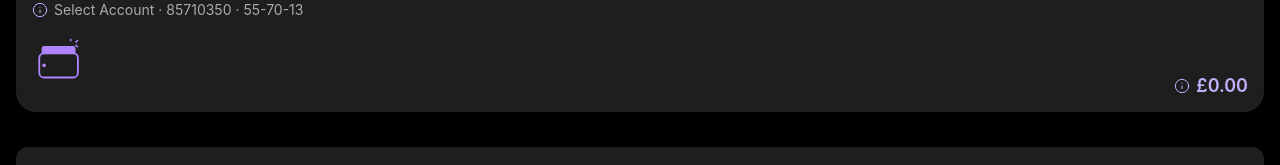
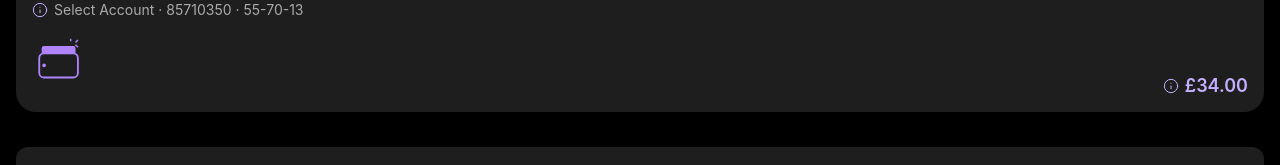
Before and after one commit to tetrisTESTER22/NatWest-clone, a React (Create React App) app in the folder mobile-bank-app/: page /account in a window 1280 px wide. Shown: the part 115-280 px from the top of the page. Built offline with nearby package versions, Linux system fonts and the light colour scheme.

Commit message:
add configurations for account

```diff
--- a/mobile-bank-app/src/components/accountCard/AccountCard.tsx
+++ b/mobile-bank-app/src/components/accountCard/AccountCard.tsx
@@ -3,6 +3,7 @@ import { useNavigate } from 'react-router-dom';
 import './AccountCard.css';
 import DotsIcon from '../../icons/DotsIcon';
 import WalletIcon from '../../icons/WalletIcon';
+import { accountData } from '../../data/AccountData'; // <-- импорт данных
 
 export default function AccountCard() {
   const navigate = useNavigate();
@@ -17,9 +18,9 @@ export default function AccountCard() {
     <div className="account-card" onClick={handleClick}>
       <div className="account-header">
         <div className="account-header-left">
-          <p className="account-title">FOLLOWS EJS</p>
+          <p className="account-title">{accountData.title}</p>
           <p className="account-details">
-            Select Account · 85710350 · 55-70-13
+            Select Account · {accountData.accountNumber} · {accountData.sortCode}
           </p>
         </div>
         <div className="no-click">
@@ -29,7 +30,7 @@ export default function AccountCard() {
 
       <div className="account-bottom">
         <WalletIcon />
-        <p className="account-balance">£0.00</p>
+        <p className="account-balance">£{parseFloat(accountData.balance).toFixed(2)}</p>
       </div>
     </div>
   );
--- /dev/null
+++ b/mobile-bank-app/src/data/AccountData.ts
@@ -0,0 +1,6 @@
+export const accountData = {
+    title: 'FOLLOWS EJS',
+    accountNumber: '85710350',
+    sortCode: '55-70-13',
+    balance: '34.00',
+  };
--- a/mobile-bank-app/src/pages/accountDetails/AccountDetails.tsx
+++ b/mobile-bank-app/src/pages/accountDetails/AccountDetails.tsx
@@ -1,35 +1,36 @@
 import React from 'react';
-
 import './AccountDetails.css';
-import ArrowLeftIcon from '/Users/admin/Documents/GitHub/NatWest-clone/mobile-bank-app/src/icons/ArrowLeftIcon';
-import InfoIcon from '/Users/admin/Documents/GitHub/NatWest-clone/mobile-bank-app/src/icons/InfoIcon';
-import WalletIcon from '/Users/admin/Documents/GitHub/NatWest-clone/mobile-bank-app/src/icons/WalletIcon';
-import ArrowRightIcon from '/Users/admin/Documents/GitHub/NatWest-clone/mobile-bank-app/src/icons/ArrowRightIcon';
+import ArrowLeftIcon from '../../icons/ArrowLeftIcon';
+import InfoIcon from '../../icons/InfoIcon';
+import WalletIcon from '../../icons/WalletIcon';
+import ArrowRightIcon from '../../icons/ArrowRightIcon';
 import FooterNav from '../../components/footerNav/FooterNav';
 import { useNavigate } from 'react-router-dom';
-
+import { accountData } from '../../data/AccountData';
 
 export default function AccountDetails() {
   const navigate = useNavigate();
+
   return (
     <div className="account-details-container">
-<div className="account-header-1">
-<div className="header-back" onClick={() => navigate(-1)}>    <ArrowLeftIcon />
-  </div>
-  <span className="header-title">My current account</span>
-</div>
+      <div className="account-header-1">
+        <div className="header-back" onClick={() => navigate(-1)}>
+          <ArrowLeftIcon />
+        </div>
+        <span className="header-title">My current account</span>
+      </div>
 
       <div className="account-card-details">
         <div className="account-card-title">
-          <p className="account-name">FOLLOWS EJS</p>
+          <p className="account-name">{accountData.title}</p>
           <p className="account-meta">
-            <InfoIcon /> Select Account · 85710350 · 55-70-13
+            <InfoIcon /> Select Account · {accountData.accountNumber} · {accountData.sortCode}
           </p>
         </div>
         <WalletIcon />
         <div className="account-balance">
           <InfoIcon />
-          <span>£0.00</span>
+          <span>£{parseFloat(accountData.balance).toFixed(2)}</span>
         </div>
       </div>
 
@@ -57,6 +58,7 @@ export default function AccountDetails() {
           </div>
         ))}
       </div>
+
       <FooterNav />
     </div>
   );
```
Also changed, not shown: mobile-bank-app/public/index.html (+0 -23 lines).
